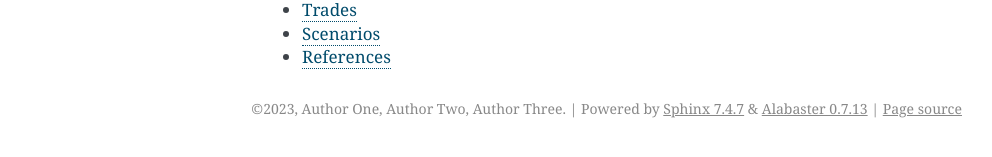
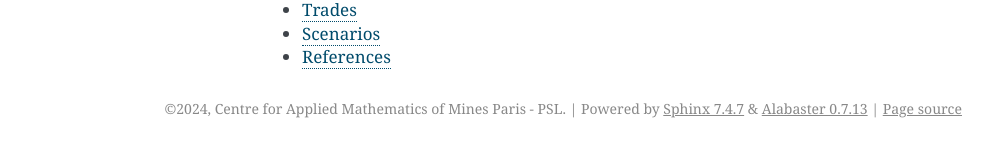
Before and after one commit to LucasDesport/tiam-fr, a Sphinx documentation site: the page built from docs/index.rst, in a window 1280 px wide. Shown: the part 241-398 px from the top of the page, without its empty margins (148-1140 px from the left). Built offline with Sphinx 7.4.7, drawn with Linux system fonts in a browser that asks for light colours.

Commit message:
Update conf.py

```diff
--- a/docs/conf.py
+++ b/docs/conf.py
@@ -7,7 +7,7 @@
 # https://www.sphinx-doc.org/en/master/usage/configuration.html#project-information
 
 project = 'TIAM-FR'
-copyright = '2023, Author One, Author Two, Author Three'
+copyright = '2024, Centre for Applied Mathematics of Mines Paris - PSL'
 author = 'Author One, Author Two, Author Three'
 
 # -- General configuration ---------------------------------------------------
```
